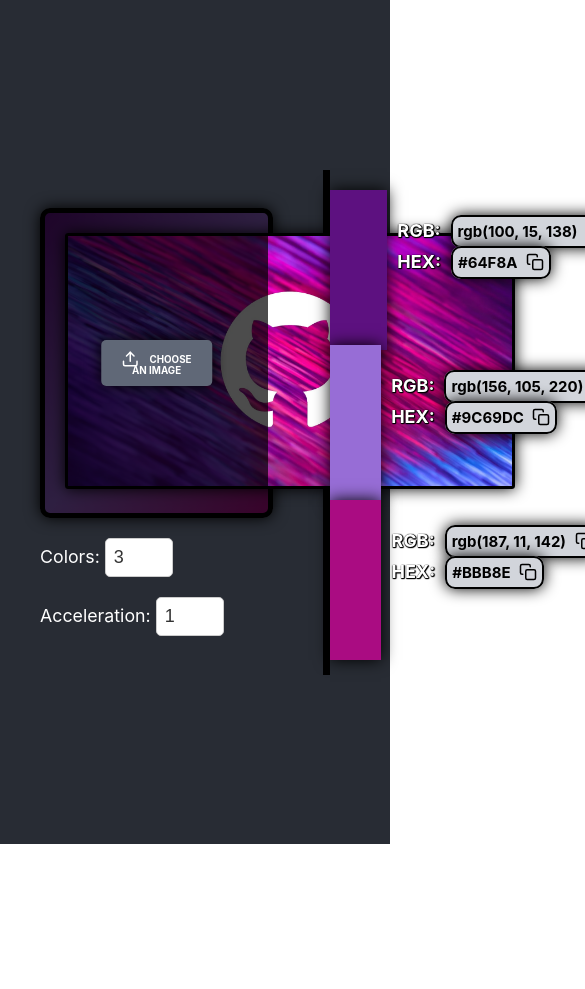
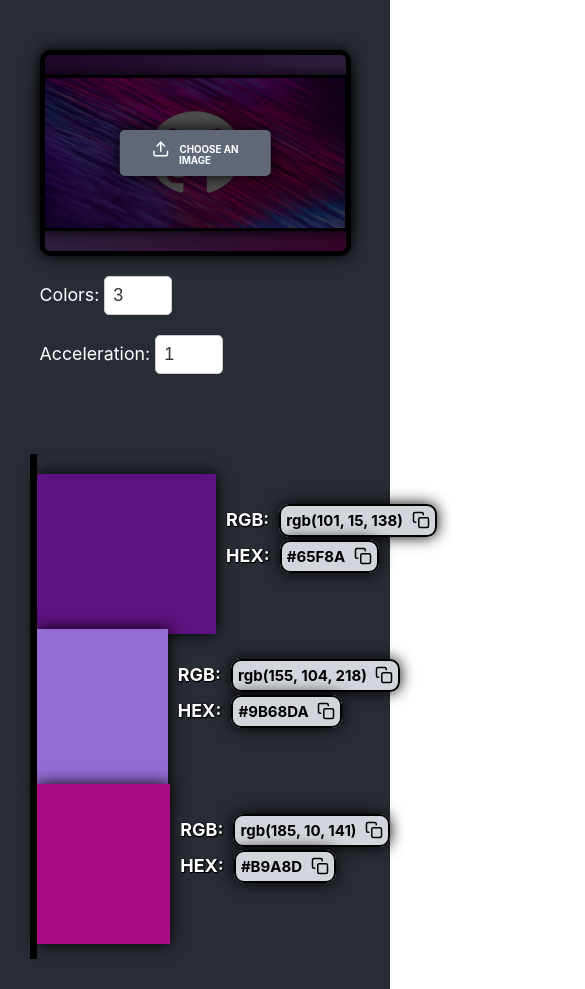
Before and after one commit to KarolPlonka/image-color-palette, a React (Create React App) app: page / in a window 390 px wide. Shown: the top 989 px of the page, 585 px wide, since content can reach past the window. Before the commit the page ends 844 px from the top, so only its background shows below. Built offline with nearby package versions, Linux system fonts and the light colour scheme.

Commit message:
style for mobile version

```diff
--- a/src/App.css
+++ b/src/App.css
@@ -6,23 +6,24 @@
   background-color: #282c34;
   min-height: 100vh;
   display: flex;
+  flex-wrap: wrap;
+  justify-content: center;
   align-items: center;
-  justify-content: center;
   font-size: calc(10px + 2vmin);
   color: white;
 }
 
 .column{
-  padding: 30px;
+  margin: 30px;
   /* border: 1px solid #ccc; */
   width: 45%;
   display: inline-block;
 }
 
-@media screen and (max-width: 700px) {
+@media screen and (max-width: 500px) {
 
   .column {
-      width: 70%;
+      width: 90%;
   }
 }
 
@@ -44,6 +45,8 @@
   position: relative;
   margin: 20px;
   padding: 20px;
+  display: flex;
+  justify-content: center;
   border: 5px solid #000000;
   border-radius: 10px;
   box-shadow: 0 0px 15px rgba(0, 0, 0);
--- a/src/App.tsx
+++ b/src/App.tsx
@@ -38,6 +38,7 @@ function App() {
   const canvasRef = useRef<HTMLCanvasElement>(null);
   const [exampleImageIndex, setExampleImageIndex] = useState<number>(1);
   const [gradient, setGradient] = useState<string>('');
+  const canvasWrapperRef = useRef<HTMLDivElement>(null);
 
   const handleImageChange = (event: React.ChangeEvent<HTMLInputElement>) => {
     if (!event.target.files) return;
@@ -55,7 +56,8 @@ function App() {
 
   useEffect(() => {
     const canvas = canvasRef.current;
-    if (!canvas || !image) return;
+    const canvasWrapper = canvasWrapperRef.current;
+    if (!canvas || !image || !canvasWrapper) return;
 
     const context = canvas.getContext("2d", { willReadFrequently: true });
     if (!context) return;
@@ -64,8 +66,9 @@ function App() {
     img.src = image;
 
     img.onload = () => {
-      canvas.height = 250;
-      canvas.width = img.width * (canvas.height / img.height);
+      // canvas.width = canvasWrapper.clientWidth;
+      // canvas.height = canvasWrapper.clientHeight;
+
       context.drawImage(img, 0, 0, canvas.width, canvas.height);
       const imageData = context.getImageData(0, 0, canvas.width, canvas.height).data;
       const paletteArray = getImagePalette(imageData, acceleration, colorCount);
@@ -81,6 +84,7 @@ function App() {
       setGradient(gradientString);
       setPalette(newPalette);
     };
+
   }, [canvasRef, image, colorCount, acceleration]);
 
   useEffect(() => {
@@ -109,6 +113,7 @@ function App() {
         <div className='column'>
           <div
             className="canvas-wrapper"
+            ref = {canvasWrapperRef}
             style = {{background: gradient}}
             onMouseEnter={() => setIsHoveringAtCanvas(true)}
             onMouseLeave={() => setIsHoveringAtCanvas(false)}
--- a/src/components/PaletteDisplay.css
+++ b/src/components/PaletteDisplay.css
@@ -28,7 +28,7 @@
 }
 
 .color-value-wrapper{
-    margin-top: 10px;
+    margin-top: 15px;
     margin-right: 15px;
     text-align: left;
 }
```
